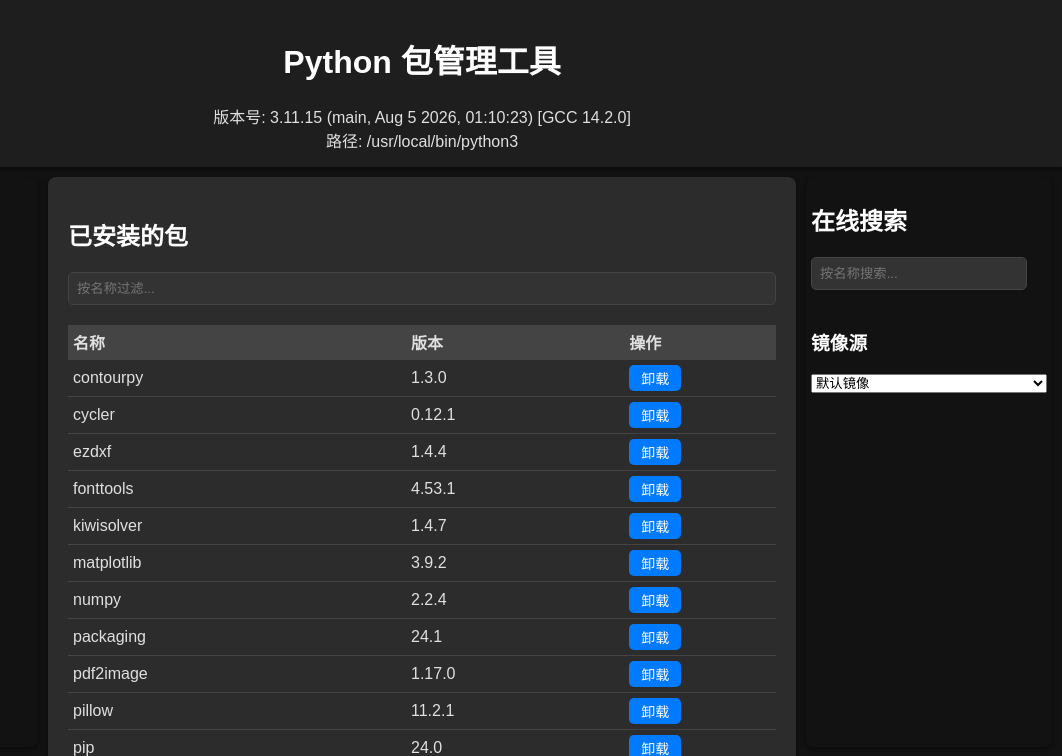
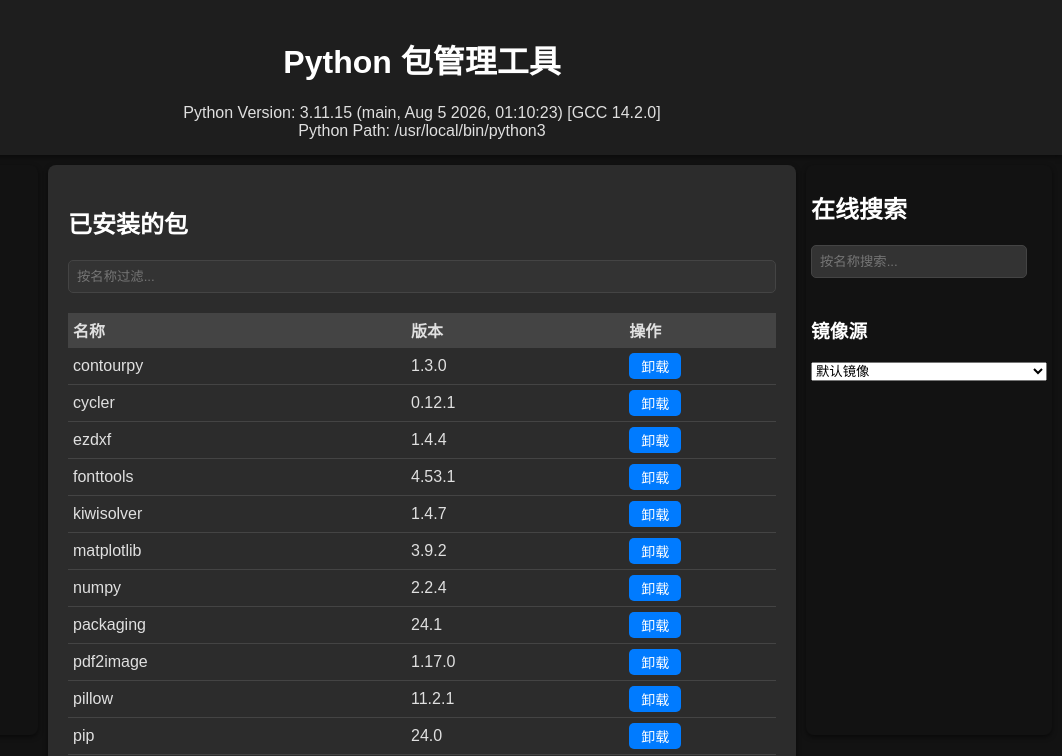
Before and after one commit to merlons/pipui, a FastAPI app: page / in a window 1280 px wide. Shown: the top 756 px of the page, without its empty margins (218-1280 px from the left). Run offline with FastAPI, Linux system fonts and the light colour scheme; data that the repository does not hold is empty.

Commit message:
显示python信息

```diff
--- a/pipui/templates/index.html
+++ b/pipui/templates/index.html
@@ -324,8 +324,8 @@
                 const infoDiv = document.getElementById('interpreter-info');
                 infoDiv.innerHTML = `
 <!--                <strong>当前解释器信息:</strong><br>-->
-                <span>版本号: ${data.version}</span><br>
-                <span>路径: ${data.path}</span>
+                <span>Python Version: ${data.version}</span><br>
+                <span>Python Path: ${data.path}</span>
             `;
             })
             .catch(error => {
```
